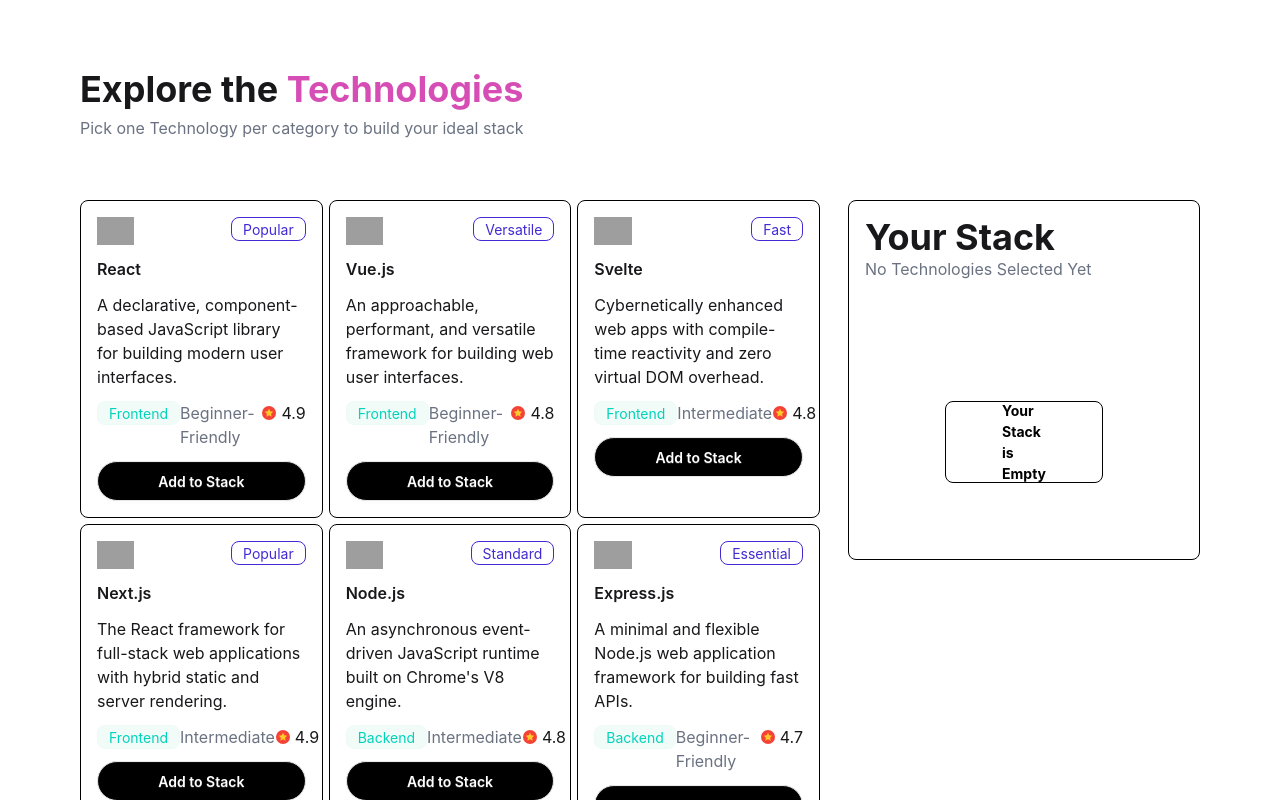
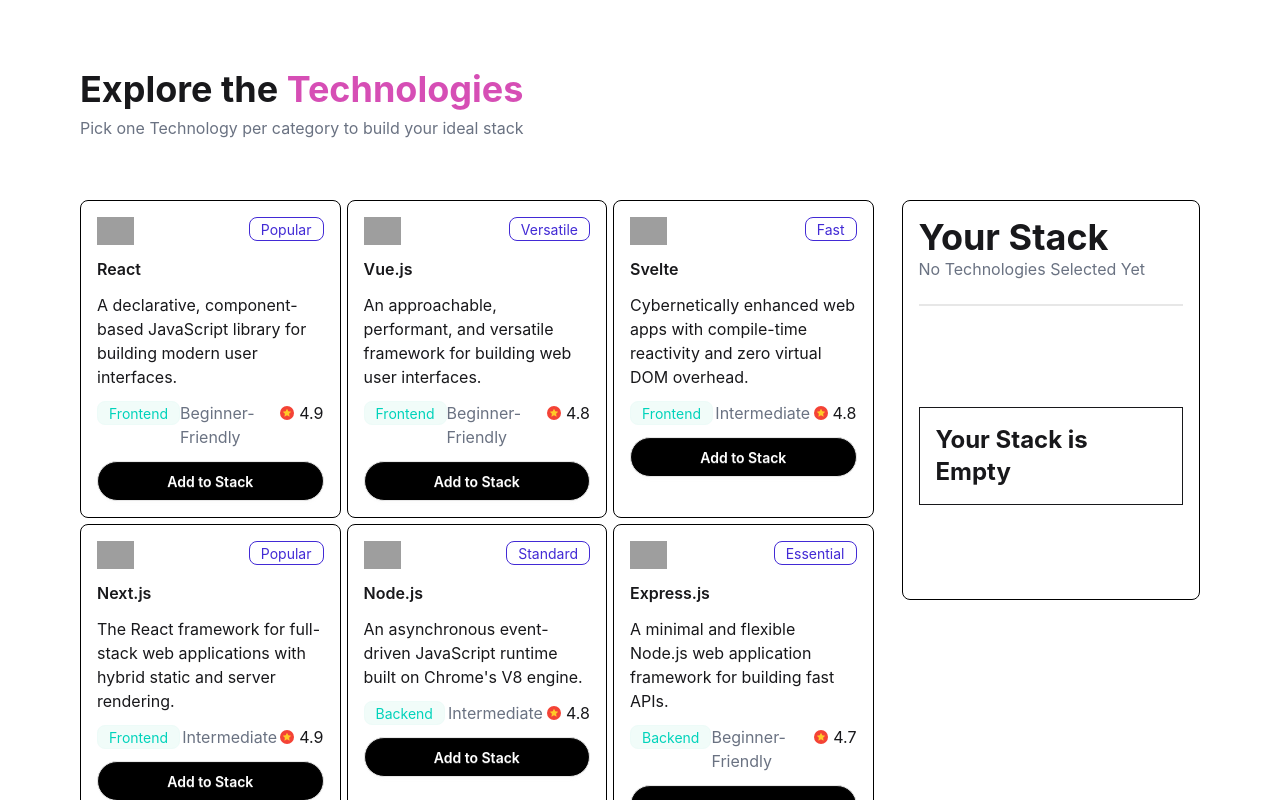
Before and after one commit to arifcstofficial/assignment-05, a React (Vite) app: page / in a window 1280 px wide. Shown: the part 504-1304 px from the top of the page. Built offline with nearby package versions, Linux system fonts and the light colour scheme; grey boxes are pictures that could not be loaded.

Commit message:
stack-done

```diff
--- a/src/components/ExploreTechnologies/ExploreTechnologies.tsx
+++ b/src/components/ExploreTechnologies/ExploreTechnologies.tsx
@@ -33,7 +33,7 @@
           {technologyData.map(technology => (<TechnologyCard key={technology.id} yourStack={yourStack} technology={technology} handleAddToStack={handleAddToStack}></TechnologyCard>))}
 
         </div>
-        <div className="flex-1 border border-black rounded-lg p-4 h-90">
+        <div className="flex-1 h-[400px] w-[350px] overflow-y-auto border border-black rounded-lg p-4 flex flex-col">
           <YourStack handleRemove={handleRemove} handleRemoveAll={handleRemoveAll} yourStack={yourStack}></YourStack>
         </div>
       </div>
--- a/src/components/ExploreTechnologies/cardWithElements.tsx
+++ b/src/components/ExploreTechnologies/cardWithElements.tsx
@@ -13,8 +13,9 @@
     return(
           <>
             <div>
-                <h1>Your Stack</h1>
-                <p>{yourStack.length} Technology Selected</p>
+                 <h1 className="font-bold text-4xl">Your Stack</h1>
+                  <p className="text-gray-500 mb-3">{yourStack.length} Technology Selected Yet</p>
+                    <div className="divider"></div>
                 <div className="grid grid-cols-1 gap-2 ">
                     {
                         yourStack.map(technology => (
@@ -24,7 +25,7 @@
                 </div>
 
             </div>
-            <button onClick={()=>handleRemoveAll()}className="btn btn-wide bg-white border border-red-500 text-red-500">Remove All</button>
+            <button onClick={()=>handleRemoveAll()}className="btn btn-wide bg-white border border-red-500 text-red-500 mt-auto">Remove All</button>
         </>
     );
 }
--- a/src/components/ExploreTechnologies/emptyStackCard.tsx
+++ b/src/components/ExploreTechnologies/emptyStackCard.tsx
@@ -3,10 +3,11 @@
     return(<>
     <div>
         <h1 className="font-bold text-4xl">Your Stack</h1>
-            <p className="text-gray-500">No Technologies Selected Yet</p>
+        <p className="text-gray-500 mb-3">No Technologies Selected Yet</p>
+         <div className="divider"></div>
     </div>
-    <div>
-        <div className="flex justify-center items-center badge badge-outline badge-accent mx-20 my-30 px-14 py-10 font-bold text-black">Your Stack is Empty</div>
+    <div className="flex justify-center items-center my-auto mx-auto">
+        <div className="font-bold text-2xl border p-4 ">Your Stack is Empty</div>
     </div>
 
 
--- a/src/components/ExploreTechnologies/yourStackCard.tsx
+++ b/src/components/ExploreTechnologies/yourStackCard.tsx
@@ -11,7 +11,7 @@
 
 
     return (
-        <div className="flex p-3 justify-between border border-[#d38c8c] rounded-2xl">
+        <div className="flex p-3 justify-between border rounded-2xl">
 
                 <div className="flex gap-2">
                     <img className="w-12 h-12" src={technology.icon}></img>
```
